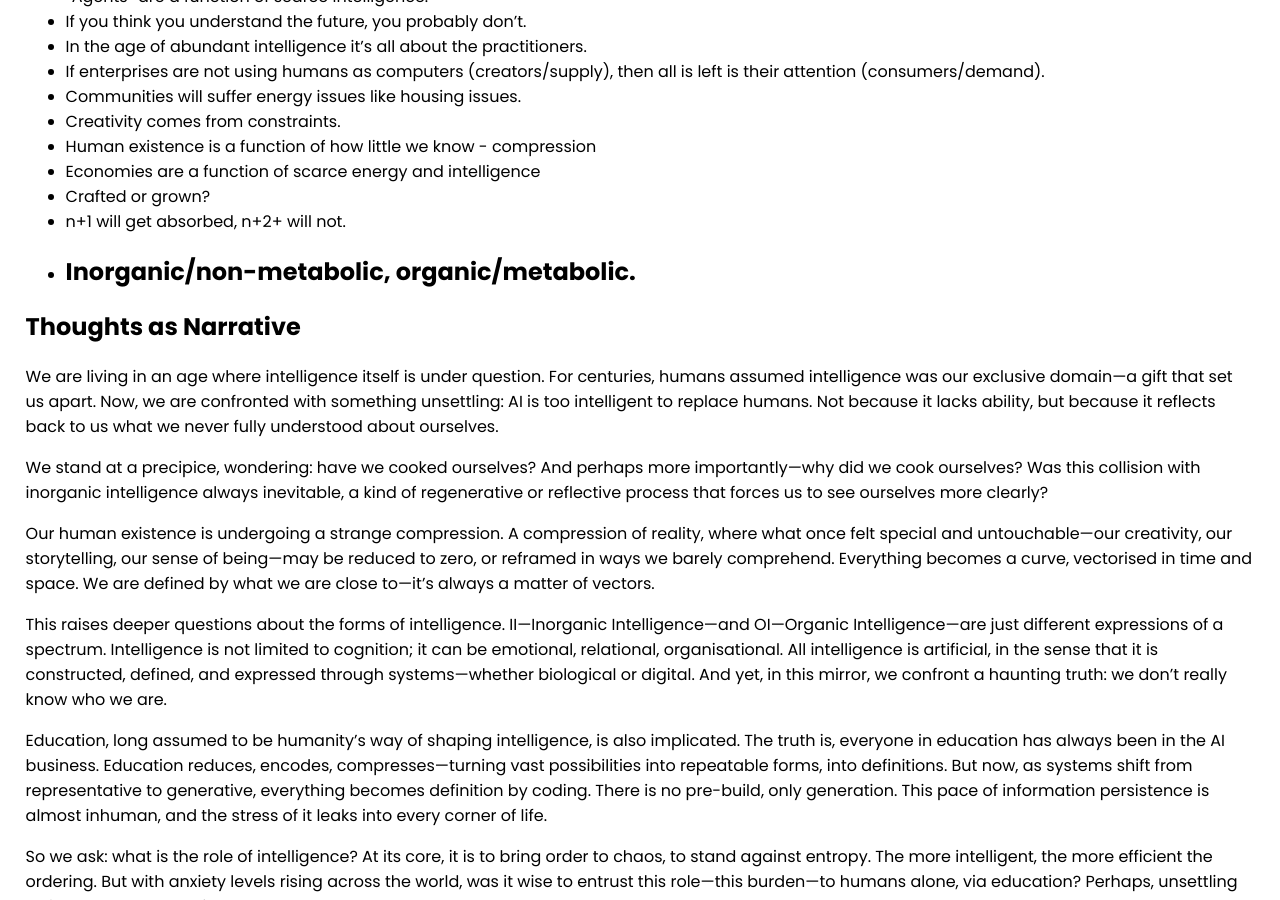
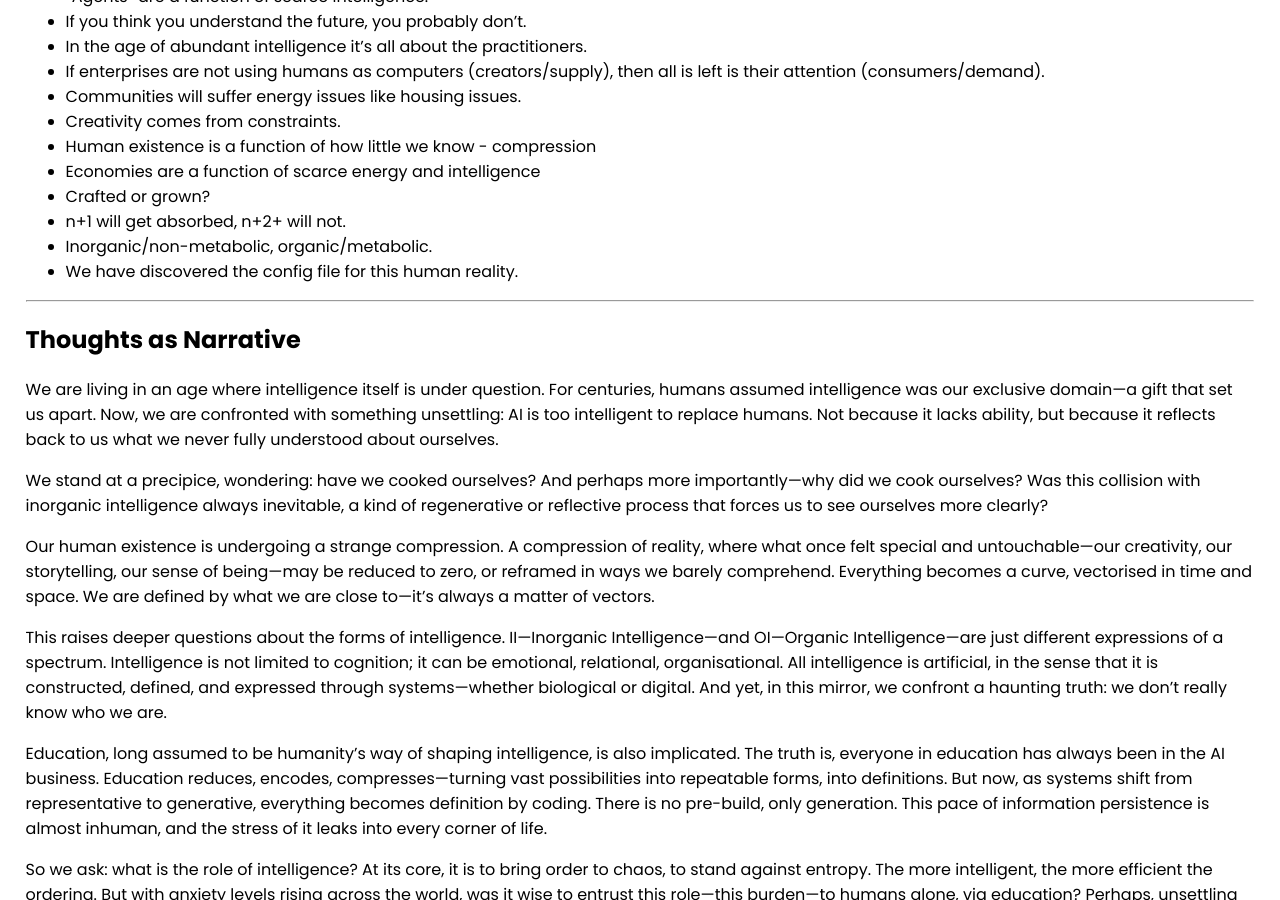
Before and after one commit to selfdriven-foundation/selfdriven-ai, a Jekyll site: the page built from docs/pages/thoughts.md, in a window 1280 px wide and 900 px high, scrolled down 1875 px. Built offline with Jekyll 4.4.1, drawn with Linux system fonts in a browser that asks for light colours.

Commit message:
Update thoughts.md

```diff
--- a/docs/pages/thoughts.md
+++ b/docs/pages/thoughts.md
@@ -80,6 +80,8 @@ We’re living in a time where intelligence itself—what it is, how it works, a
 - Crafted or grown?
 - n+1 will get absorbed, n+2+ will not.
 - Inorganic/non-metabolic, organic/metabolic.
+- We have discovered the config file for this human reality.
+
 ---
 
 ## Thoughts as Narrative
```
